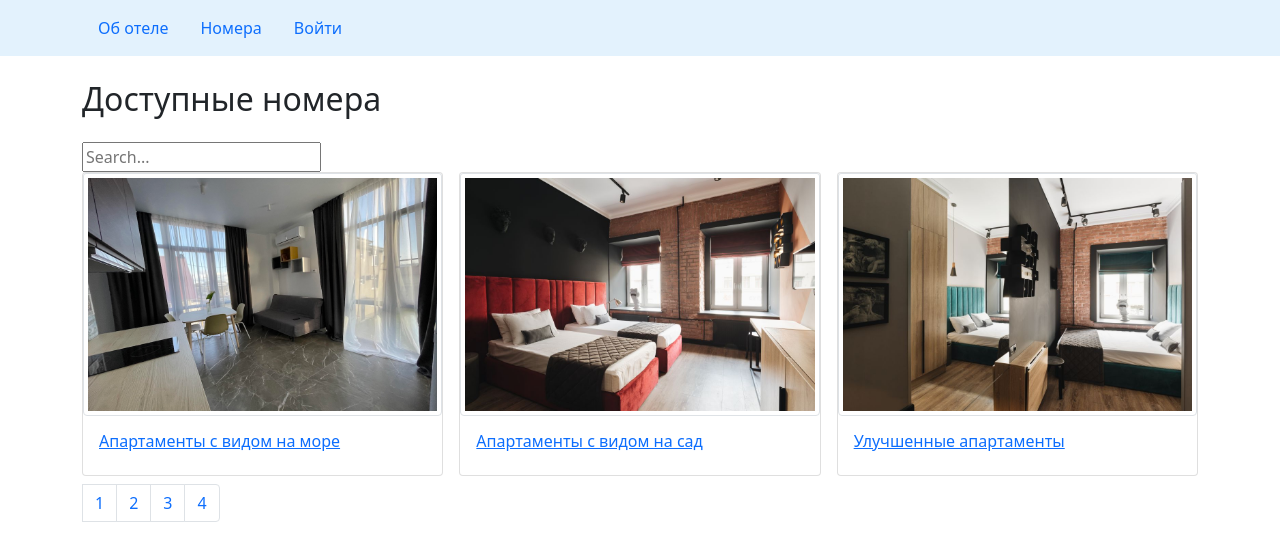
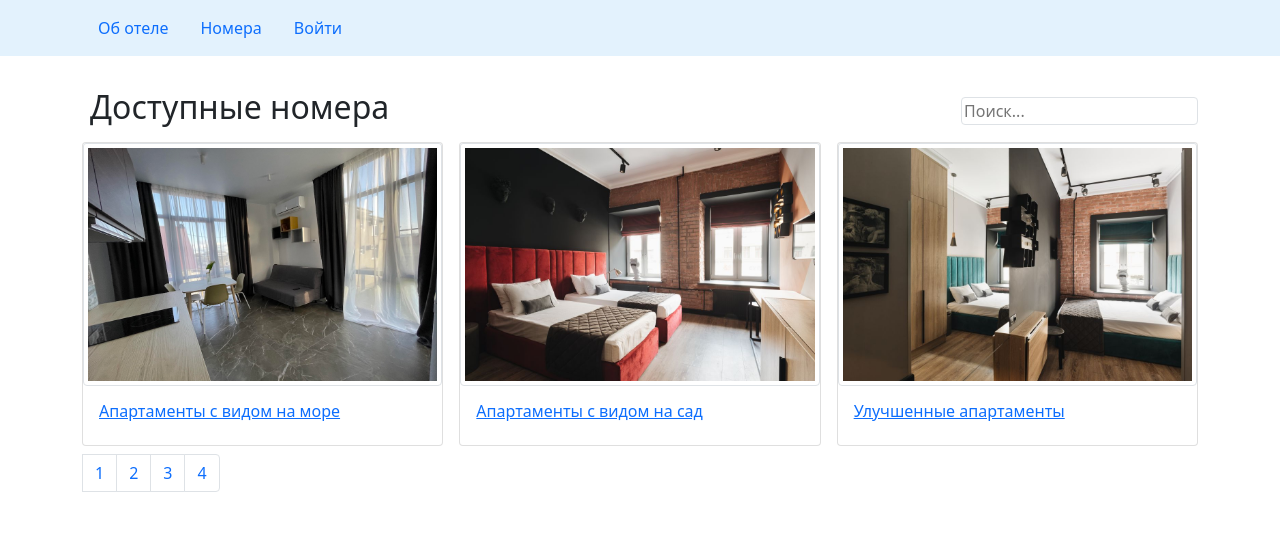
Before and after one commit to AlekseyGurev/best-family-apart, a React (Create React App) app: page /rooms in a window 1280 px wide. Shown: the top 560 px of the page. Built offline with nearby package versions, Linux system fonts and the light colour scheme.

Commit message:
edit form search

```diff
--- a/src/components/common/page/roomsListPage/roomsListPage.jsx
+++ b/src/components/common/page/roomsListPage/roomsListPage.jsx
@@ -38,8 +38,8 @@ const RoomsListPage = () => {
     };
     return (
       <div className="container">
-        <h2 className="mb-4">Доступные номера</h2>
-        <div>
+        <div className="d-flex justify-content-between">
+          <h2 className="p-2">Доступные номера</h2>
           <SearchRooms value={searchRoom} handleSearch={handleSearch} />
         </div>
         <div className="row row-cols-1 row-cols-md-3 g-3 mb-2">
--- a/src/components/common/searchRooms.jsx
+++ b/src/components/common/searchRooms.jsx
@@ -3,10 +3,12 @@ import PropTypes from "prop-types";
 
 const SearchUsers = ({ value, handleSearch }) => {
     return (
-        <input type="text"
+        <input
+            className="align-self-center ml-auto rounded border"
+            type="text"
             value={value}
             onChange={handleSearch}
-            placeholder="Search..."
+            placeholder="Поиск..."
         />);
 };
 
```
